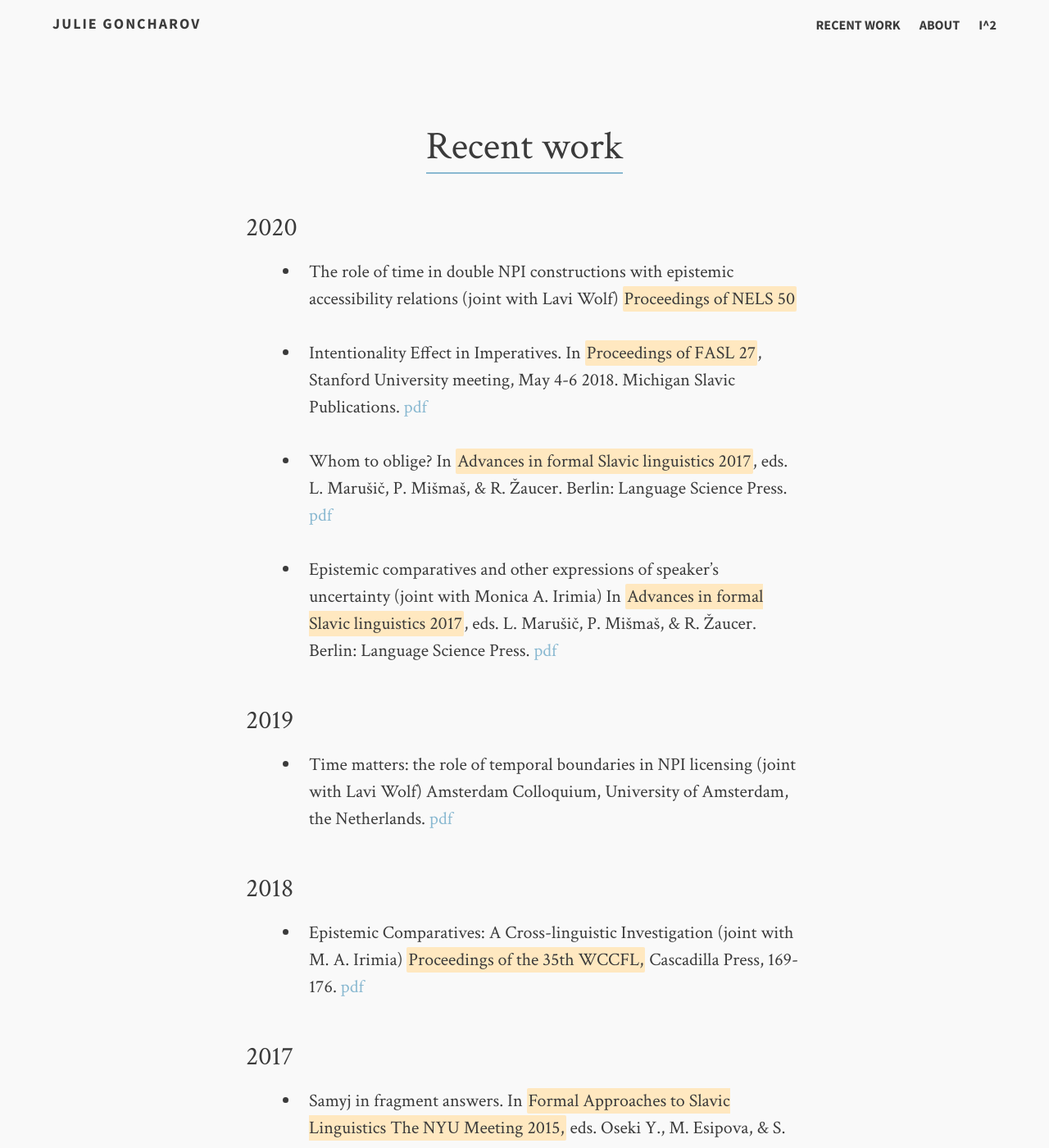
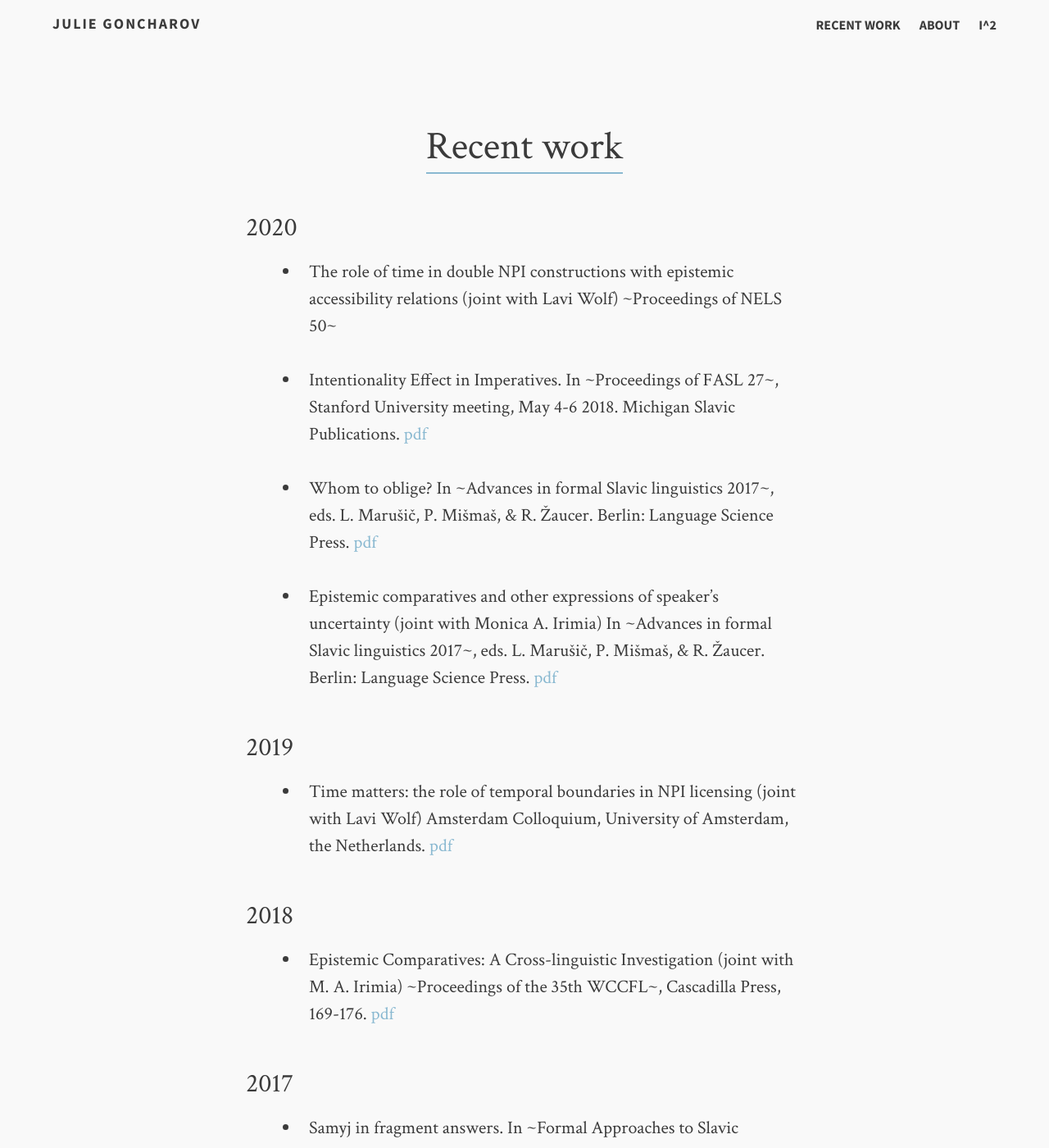
Before and after one commit to julie-goncharov/julie-goncharov.github.io, a Jekyll site: the page built from index.md, in a window 1280 px wide and 1400 px high. Shown: the whole window at 82% size. Built offline with Jekyll 4.4.1, drawn with Linux system fonts in a browser that asks for light colours; comment, search, counter and statistics services are not loaded; some of the changed text lies outside the part shown.

Commit message:
update file

```diff
--- a/index.md
+++ b/index.md
@@ -10,13 +10,13 @@
 
 ### 2020
 
-* The role of time in double NPI constructions with epistemic accessibility relations  (joint with Lavi Wolf) *Proceedings of NELS 50*
+* The role of time in double NPI constructions with epistemic accessibility relations  (joint with Lavi Wolf) ~Proceedings of NELS 50~
 
-* Intentionality Effect in Imperatives. In *Proceedings of FASL 27*, Stanford University meeting, May 4-6 2018. Michigan Slavic Publications. [pdf](/docs/Goncharov_2020-fasl27)
+* Intentionality Effect in Imperatives. In ~Proceedings of FASL 27~, Stanford University meeting, May 4-6 2018. Michigan Slavic Publications. [pdf](/docs/Goncharov_2020-fasl27.pdf)
 
-* Whom to oblige? In *Advances in formal Slavic linguistics 2017*, eds. L. Marušič, P. Mišmaš, & R. Žaucer. Berlin: Language Science Press. [pdf](/docs/Goncharov_2020-WhomToOblige.pdf)
+* Whom to oblige? In ~Advances in formal Slavic linguistics 2017~, eds. L. Marušič, P. Mišmaš, & R. Žaucer. Berlin: Language Science Press. [pdf](/docs/Goncharov_2020-WhomToOblige.pdf)
 
-* Epistemic comparatives and other expressions of speaker’s uncertainty (joint with Monica A. Irimia) In *Advances in formal Slavic linguistics 2017*, eds. L. Marušič, P. Mišmaš, & R. Žaucer. Berlin: Language Science Press. [pdf](/docs/Goncharov_Irimia_2020-EpistEvid.pdf)
+* Epistemic comparatives and other expressions of speaker’s uncertainty (joint with Monica A. Irimia) In ~Advances in formal Slavic linguistics 2017~, eds. L. Marušič, P. Mišmaš, & R. Žaucer. Berlin: Language Science Press. [pdf](/docs/Goncharov_Irimia_2020-EpistEvid.pdf)
 
 ### 2019
 
@@ -25,20 +25,20 @@
 
 ### 2018
 
-* Epistemic Comparatives: A Cross-linguistic Investigation (joint with M. A. Irimia) *Proceedings of the 35th WCCFL,* Cascadilla Press, 169-176. [pdf]()
+* Epistemic Comparatives: A Cross-linguistic Investigation (joint with M. A. Irimia) ~Proceedings of the 35th WCCFL~, Cascadilla Press, 169-176. [pdf]()
 
 ### 2017
 
-* Samyj in fragment answers. In *Formal Approaches to Slavic Linguistics The NYU Meeting 2015,* eds. Oseki Y., M. Esipova, & S. Harves Michigan Slavic Publications, Ann Arbor, 156-180. [pdf](link)
+* Samyj in fragment answers. In ~Formal Approaches to Slavic Linguistics The NYU Meeting 2015~, eds. Oseki Y., M. Esipova, & S. Harves Michigan Slavic Publications, Ann Arbor, 156-180. [pdf](link)
 
 ### 2016
 
-* Binding without Agree. *Semantics-Syntax Interface*, 3(1), 49-72. [pdf](link)
+* Binding without Agree. ~Semantics-Syntax Interface~, 3(1), 49-72. [pdf](link)
 
 ### 2015
 
-* P-doubling in split PPs and information structure. *Linguistic Inquiry*, 46(4): 731-742. [pdf](link)
+* P-doubling in split PPs and information structure. ~Linguistic Inquiry~, 46(4): 731-742. [pdf](link)
 
-* About many. In *Formal Approaches to Slavic Linguistics: The first Berkeley Meeting,* eds. Szajbel-Keck M., R. Burns & D. Kavitskaya. Ann Arbor: Michigan Slavic Publications, 99-121. [pdf]()
+* About many. In ~Formal Approaches to Slavic Linguistics: The first Berkeley Meeting~, eds. Szajbel-Keck M., R. Burns & D. Kavitskaya. Ann Arbor: Michigan Slavic Publications, 99-121. [pdf]()
 
 * In Search of Reference: The case of the Russian adjectival intensifier ‘samyj’, dissertation, University of Toronto. [pdf]()
```
